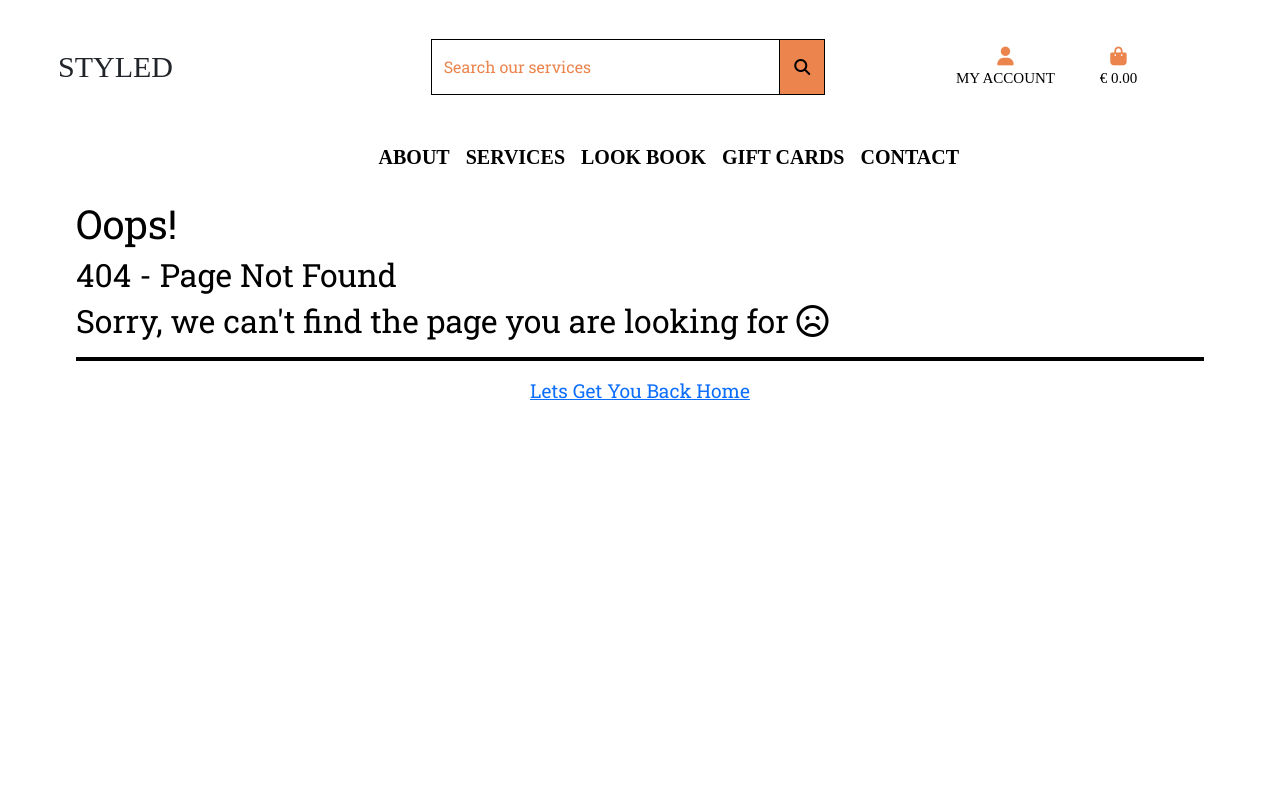
After one commit to elomasney/styled_v1, a Django app: template templates/404.html in a window 1280 px wide. The commit adds this page. Run offline with Django 3.2, Linux system fonts and the light colour scheme; the template is opened without the code that fills it, so the values that code supplies are empty; some libraries are stand-ins or nearby versions; some web fonts are replaced.

Commit message:
Added 404 and 500 error templates

```diff
--- a/static/css/base.css
+++ b/static/css/base.css
@@ -169,6 +169,11 @@ input[name='q']::placeholder {
 .form-control{
     margin-top: 15px;
     margin-bottom: 15px;
+}
+
+.form-control.qty_input{
+    margin-top: 0;
+    margin-bottom: 0;
 }
 
 .form-check-input{
@@ -429,7 +434,7 @@ button.swal2-confirm.swal2-styled {
   }
 
   .carousel-caption {
-    bottom: 30%;
+    bottom: 25%;
 }
 }
 
--- /dev/null
+++ b/templates/404.html
@@ -0,0 +1,33 @@
+{% extends "base.html" %}
+{% load static %}
+
+{% block page_header %}
+<div class="container header-container pb-0">
+    <div class="row">
+        <div class="col">
+
+        </div>
+    </div>
+</div>
+{% endblock %}
+
+{% block content %}
+<div class="overlay"></div>
+<div class="container h-100 404">
+    <div class="row">
+        <div class="col-md-12">
+            <div class="container-404">
+                <!--404 Error Message-->
+                <hr class="text-black">
+                <h1 id="header-404 text-orange fw-bold logo-font display-4">Oops!</h1>
+                <h2 id="error-404 text-black fw-bold">404 - Page Not Found</h2>
+                <h2 id="sub-404">Sorry, we can't find the page you are looking for <i class="far fa-frown"></i>
+                    </h3>
+                    <hr class="text-black">
+                    <!--Button to take user back to Homepage-->
+                <div class="col-sm-12 col-md-8 offset-md-2 text-center"><a id="btn-404" href="{% url 'home' %}">Lets Get You Back Home</a></div>
+            </div>
+        </div>
+    </div>
+</div>
+{% endblock %}
```
Also changed, not shown: templates/500.html (added, +33 -0 lines).
